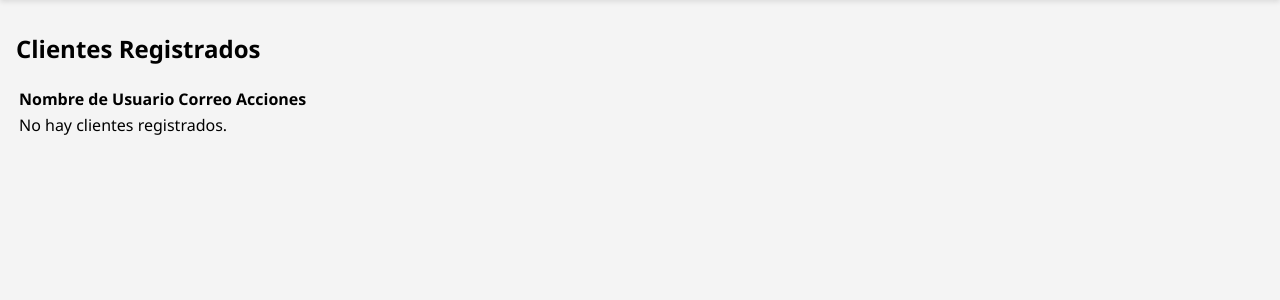
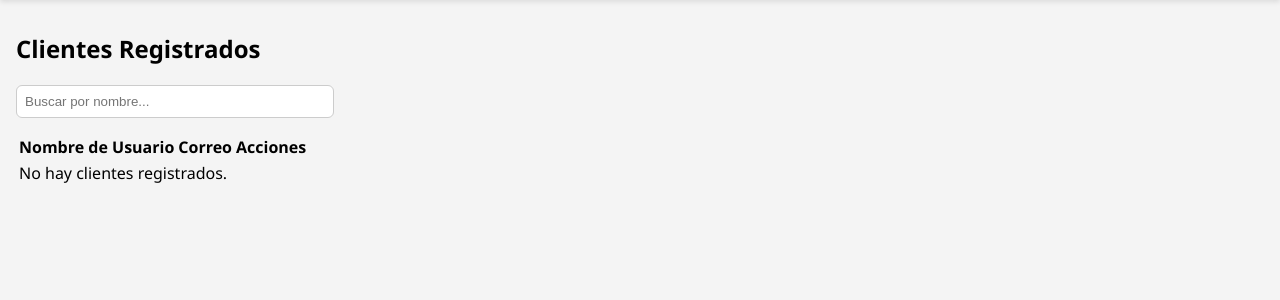
Before and after one commit to tomaspaoletti00/Ingenieria-de-Software-2, a Django app: page /usuarios/panel-emp/lista-clientes/ in a window 1280 px wide. Shown: the part 80-380 px from the top of the page. Run offline with Django 5.2, Linux system fonts and the light colour scheme; a user stored in the database is signed in; tables that the repository leaves empty hold one stand-in row (values such as "Sample post"); some libraries are stand-ins or nearby versions.

Commit message:
Implemente Filtrar Lista de Usuarios por nombre

```diff
--- a/templates/gestion_usuarios/lista-clientes.html
+++ b/templates/gestion_usuarios/lista-clientes.html
@@ -2,7 +2,17 @@
 {% load static %}
 {% block content %}
 <script src="https://cdn.jsdelivr.net/npm/sweetalert2@11"></script>
+
 <h2>Clientes Registrados</h2>
+
+<!-- Buscador por nombre -->
+<input type="text" id="buscador" placeholder="Buscar por nombre..." style="margin-bottom: 15px; padding: 8px; width: 300px; border: 1px solid #ccc; border-radius: 6px;">
+
+<!-- Mensaje si no hay coincidencias -->
+<p id="no-result" style="display: none; color: #dc2626; font-weight: bold; margin-bottom: 10px;">
+  No se encontraron clientes con ese nombre.
+</p>
+
 <table>
   <thead>
     <tr>
@@ -11,7 +21,7 @@
       <th>Acciones</th>
     </tr>
   </thead>
-  <tbody>
+  <tbody id="tabla-clientes">
     {% for usuario in usuarios %}
     <tr>
       <td>{{ usuario.username }}</td>
@@ -40,8 +50,6 @@
           </button>
         </form>
         {% endif %}
-
-
       </td>
     </tr>
     {% empty %}
@@ -49,8 +57,32 @@
     {% endfor %}
   </tbody>
 </table>
+
 <script>
   document.addEventListener("DOMContentLoaded", () => {
+    const buscador = document.getElementById("buscador");
+    const filas = document.querySelectorAll("#tabla-clientes tr");
+    const mensajeNoResultado = document.getElementById("no-result");
+
+    buscador.addEventListener("input", () => {
+      const texto = buscador.value.toLowerCase();
+      let hayCoincidencias = false;
+
+      filas.forEach(fila => {
+        const nombre = fila.querySelector("td")?.textContent.toLowerCase() || "";
+
+        if (nombre.includes(texto)) {
+          fila.style.display = "";
+          hayCoincidencias = true;
+        } else {
+          fila.style.display = "none";
+        }
+      });
+
+      mensajeNoResultado.style.display = hayCoincidencias ? "none" : "block";
+    });
+
+    // Confirmación SweetAlert
     document.querySelectorAll(".btn-deshabilitar").forEach(boton => {
       const form = boton.closest("form");
 
@@ -63,7 +95,6 @@
           icon: 'warning',
           showCancelButton: true,
           confirmButtonText: 'Sí, deshabilitar',
-                  animation: false,
           cancelButtonText: 'Cancelar'
         }).then((result) => {
           if (result.isConfirmed) {
```
Lines whose indentation alone changed are shown as unchanged.
